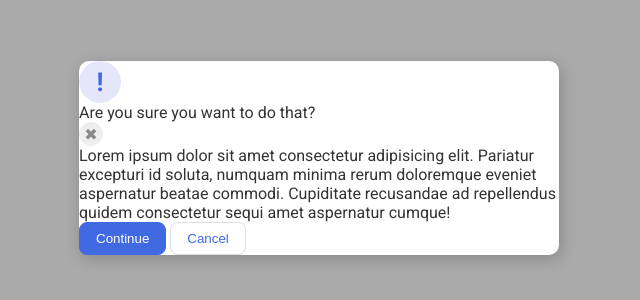
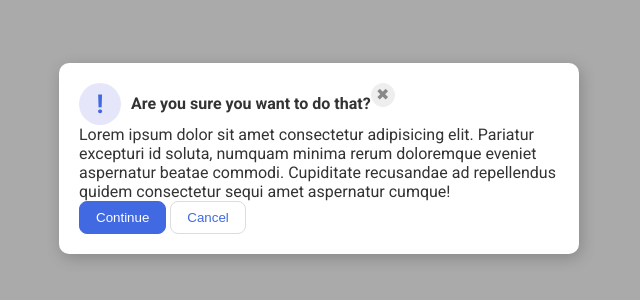
Before and after one commit to juan-est145/Odin_Project, a plain HTML site: page Flexbox-excercises/05-flex-modal/index.html in a window 1280 px wide. Shown: the part 242-542 px from the top of the page, without its empty margins (321-961 px from the left). Drawn offline with Linux system fonts and the light colour scheme.

Commit message:
Added padding and placed icon well

```diff
--- a/Flexbox-excercises/05-flex-modal/index.html
+++ b/Flexbox-excercises/05-flex-modal/index.html
@@ -9,9 +9,11 @@
   </head>
   <body>
     <div class="modal">
-      <div class="icon">!</div>
-      <div class="header">Are you sure you want to do that?</div>
-      <button class="close-button">✖</button>
+      <div class="upper-icons">
+        <div class="icon">!</div>
+        <div class="header">Are you sure you want to do that?</div>
+        <button class="close-button">✖</button>
+      </div>
       <div class="text">Lorem ipsum dolor sit amet consectetur adipisicing elit. Pariatur excepturi id soluta, numquam minima rerum doloremque eveniet aspernatur beatae commodi. Cupiditate recusandae ad repellendus quidem consectetur sequi amet aspernatur cumque!</div>
       <button class="continue">Continue</button>
       <button class="cancel">Cancel</button>
--- a/Flexbox-excercises/05-flex-modal/style.css
+++ b/Flexbox-excercises/05-flex-modal/style.css
@@ -20,6 +20,7 @@ body {
   width: 480px;
   border-radius: 10px;
   box-shadow: 2px 4px 16px rgba(0,0,0,.2);
+  padding: 20px;
 }
 
 .icon {
@@ -33,6 +34,7 @@ body {
   display: flex;
   align-items: center;
   justify-content: center;
+  margin-right: 10px;
 }
 
 .close-button {
@@ -67,3 +69,15 @@ button.cancel {
   border: 1px solid #ddd;
   color: royalblue;
 }
+
+.upper-icons
+{
+  display: flex;
+  justify-content: flex-start;
+}
+
+.header
+{
+  font-weight: bold;
+  align-self: center;
+}
```
